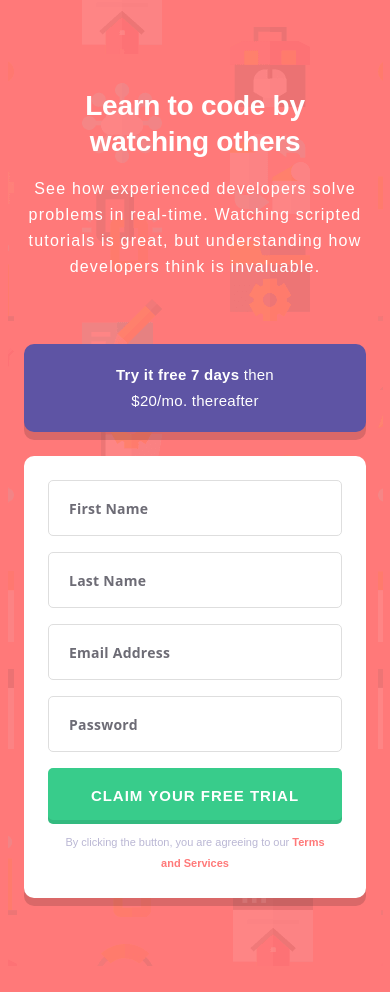
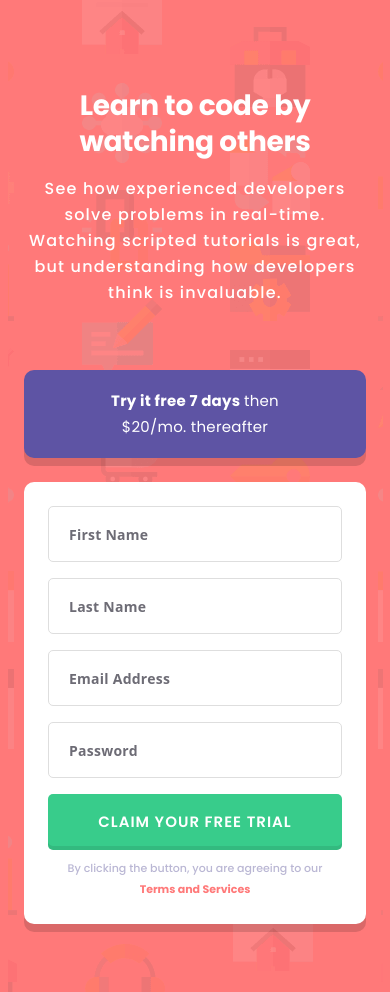
Before and after one commit to ArabuliGiorgi/Intro-component-with-sign-up-form, a React (Vite) app: page / in a window 390 px wide. Before the commit the page ends 966 px from the top, so only its background shows below. Built offline with nearby package versions, Linux system fonts and the light colour scheme.

Commit message:
refactor: make code cleaner & improve functions

```diff
--- a/src/App.jsx
+++ b/src/App.jsx
@@ -1,33 +1,115 @@
-import './App.css'
-import { useState } from 'react';
-import { Container1, Container2 } from './styled-components/Containers';
-import Field from './jsx-components/Field';
+import "./App.css";
+import { useState } from "react";
+import { Container1, Container2 } from "./styled-components/Containers";
+import Field from "./jsx-components/Field";
 
 function App() {
-  const [clicked, setClicked] = useState(false);
+  const [values, setValues] = useState({
+    firstName: "",
+    lastName: "",
+    email: "",
+    password: "",
+  });
+
+  const [errors, setErrors] = useState({
+    firstName: "",
+    lastName: "",
+    email: "",
+    password: "",
+    clickNumber: 0
+  });
+  function validate() {
+    const regex = /^[\w-\.]+@([\w-]+\.)+[\w-]{2,4}$/;
+    let newErrors = { ...errors };
+    if (values.firstName === "") {
+      newErrors.firstName = "First Name cannot be empty";
+    } else {
+      newErrors.firstName = "";
+    }
+    if (values.lastName === "") {
+      newErrors.lastName = "Last Name cannot be empty";
+    } else {
+      newErrors.lastName = "";
+    }
+    if (values.email === "") {
+      newErrors.email = "Email cannot be empty";
+    } else if(!regex.test(values.email.trim())){
+      newErrors.email = "Looks like this is not an email";
+    }else{
+      newErrors.email = "";
+    }
+    if (values.password === "") {
+      newErrors.password = "Password cannot be empty";
+    } else if(values.password.length < 6){
+      newErrors.password = "Password is too short";
+    } else {
+      newErrors.password = "";
+    }
+
+    setErrors(newErrors);
+  }
 
   return (
     <main>
       <Container1>
         <h1>Learn to code by watching others</h1>
-        <p>See how experienced developers solve problems in real-time. Watching scripted tutorials is great, but understanding how developers think is invaluable.</p>
+        <p>
+          See how experienced developers solve problems in real-time. Watching
+          scripted tutorials is great, but understanding how developers think is
+          invaluable.
+        </p>
       </Container1>
       <Container2>
         <div className="plan">
-          <h1 className='font-bold text-[15px] leading-[26px] tracking-[0.27px] text-center text-white'>
-          Try it free 7 days <span className='font-normal'>then $20/mo. thereafter</span></h1>
+          <h1 className="font-bold text-[15px] leading-[26px] tracking-[0.27px] text-center text-white">
+            Try it free 7 days{" "}
+            <span className="font-normal">then $20/mo. thereafter</span>
+          </h1>
         </div>
         <div className="form">
-          <Field placeholder={'First Name'} clicked={clicked}></Field>
-          <Field placeholder={'Last Name'} clicked={clicked}></Field>
-          <Field placeholder={'Email Address'} clicked={clicked}></Field>
-          <Field placeholder={'Password'} clicked={clicked}></Field>
-          <button className='submit-btn' onClick={() => setClicked(true)}><h1>CLAIM YOUR FREE TRIAL</h1></button>
-          <h1 className='termsAndServices'>By clicking the button, you are agreeing to our <span className='text-[#FF7979] font-[700]'>Terms and Services</span></h1>
+          <Field
+            placeholder={"First Name"}
+            name="firstName"
+            setValues={setValues}
+            errors={errors}
+          ></Field>
+          <Field
+            placeholder={"Last Name"}
+            name="lastName"
+            setValues={setValues}
+            errors={errors}
+          ></Field>
+          <Field
+            placeholder={"Email Address"}
+            name="email"
+            setValues={setValues}
+            errors={errors}
+          ></Field>
+          <Field
+            placeholder={"Password"}
+            name="password"
+            setValues={setValues}
+            errors={errors}
+          ></Field>
+          <button className="submit-btn" onClick={() => {
+              validate();
+              setErrors(preValues => ({
+                ...preValues,
+                clickNumber: preValues.clickNumber + 1
+              }));
+            }}>
+            <h1>CLAIM YOUR FREE TRIAL</h1>
+          </button>
+          <h1 className="termsAndServices">
+            By clicking the button, you are agreeing to our{" "}
+            <span className="text-[#FF7979] font-[700]">
+              Terms and Services
+            </span>
+          </h1>
         </div>
       </Container2>
     </main>
-  )
+  );
 }
 
-export default App
+export default App;
--- a/src/index.css
+++ b/src/index.css
@@ -1,8 +1,8 @@
+@import url('https://fonts.googleapis.com/css2?family=Poppins:ital,wght@0,100;0,200;0,300;0,400;0,500;0,600;0,700;0,800;0,900;1,100;1,200;1,300;1,400;1,500;1,600;1,700;1,800;1,900&display=swap');
+
 @tailwind base;
 @tailwind components;
 @tailwind utilities;
-
-@import url('https://fonts.googleapis.com/css2?family=Poppins:ital,wght@0,100;0,200;0,300;0,400;0,500;0,600;0,700;0,800;0,900;1,100;1,200;1,300;1,400;1,500;1,600;1,700;1,800;1,900&display=swap');
 
 *{
   margin: 0;
@@ -16,7 +16,7 @@ body{
   width: 100%;
   min-height: 100vh;
   background-color: #FF7979;
-  background-image: url(/public/images/bg-intro-mobile.png);
+  background-image: url(/images/bg-intro-mobile.png);
   background-repeat: no-repeat;
   background-position: 50% 0;
   display: flex;
@@ -29,6 +29,6 @@ h1, p{
 
 @media only screen and (min-width: 600px){
   #root{
-    background-image: url(/public/images/bg-intro-desktop.png);
+    background-image: url(/images/bg-intro-desktop.png);
   }
 }
--- a/src/jsx-components/Field.jsx
+++ b/src/jsx-components/Field.jsx
@@ -1,54 +1,56 @@
-import './Field.css'
-import styled from 'styled-components'
-import errorImage from '/images/icon-error.svg'
-import { useState, useEffect } from 'react';
+import "./Field.css";
+import styled from "styled-components";
+import errorImage from "/images/icon-error.svg";
+import { useState, useEffect } from "react";
 
-export default function Field({placeholder, clicked}){
+export default function Field({ placeholder, setValues, errors, name }) {
   const [isError, setIsError] = useState(false);
-    const [errorMessage, setErrorMessage] = useState('');
-    const [value, setValue] = useState('');
-    const regex = /^[\w-\.]+@([\w-]+\.)+[\w-]{2,4}$/;
   const getValue = (event) => {
-        setValue(event.target.value);
+    setValues(prevValues => ({
+        ...prevValues,
+        [name]: event.target.value,
+    }));
+  };
+
+  useEffect(() => {
+    if(errors[name] != ""){
+        setIsError(true);
+    }else{
+        setIsError(false);
     }
-    useEffect(() => {
-        if(clicked){
-            if (value === '') {
-                setErrorMessage(`${placeholder} cannot be empty`);
-                setIsError(true);
-            } else {
+  }, [errors.clickNumber]);
+
+  return (
+    <div className="mb-[16px] lg:mb-[20px]">
+      <div className="flex items-center">
+        <InputField
+          type={`${placeholder == "Password" ? "password" : "text"}`}
+          placeholder={isError ? "" : placeholder}
+          onChange={(event) => {
+            getValue(event);
+            if(isError){
                 setIsError(false);
-                if(placeholder == "Email Address" && !regex.test(value.trim())){
-                    setIsError(true);
-                    setErrorMessage('Looks like this is not an email');
             }
-                if(placeholder == "Password" && value.length < 6){
-                    setIsError(true);
-                    setErrorMessage('Password is too short');
-                }
-            }
-        }
-    }, [clicked, value]);
-
-    return(
-        <div className='mb-[16px] lg:mb-[20px]'>
-            <div className='flex items-center'>
-                <InputField
-                type={`${placeholder == "Password" ? 'password' : 'text'}`}
-                placeholder={isError ? '' : placeholder}
-                onChange={getValue}
+          }}
           argument={`${isError}`}
-                className='InputField'
+          className="InputField"
         />
-                <img src={errorImage} alt="error" className={`ml-[-53px] ${isError ? 'visible' : 'invisible'}`}/>
+        <img
+          src={errorImage}
+          alt="error"
+          className={`ml-[-53px] ${isError ? "visible" : "invisible"}`}
+        />
       </div>
-            <h1 className={`${isError ? 'block' : 'hidden'}`} id='error-message'>{errorMessage}</h1>
+      <h1 className={`${isError ? "block" : "hidden"}`} id="error-message">
+        {errors[name]}
+      </h1>
     </div>
-    )
+  );
 }
 
 const InputField = styled.input`
-    border: ${(props) => props.argument == 'true' ? '2px solid #FF7979' : '1px solid #DEDEDE'};
+  border: ${(props) =>
+    props.argument == "true" ? "2px solid #FF7979" : "1px solid #DEDEDE"};
   border-radius: 5px;
   width: 100%;
   height: 56px;
@@ -59,6 +61,6 @@ const InputField = styled.input`
   line-height: 26px;
   letter-spacing: 0.25px;
   text-align: left;
-    color: ${(props) => props.argument == 'true' ? '#FF7979' : '#3D3B48'};
-    caret-color: #5E54A4;
+  color: ${(props) => (props.argument == "true" ? "#FF7979" : "#3D3B48")};
+  caret-color: #5e54a4;
 `;
```
Lines whose indentation alone changed are shown as unchanged.
